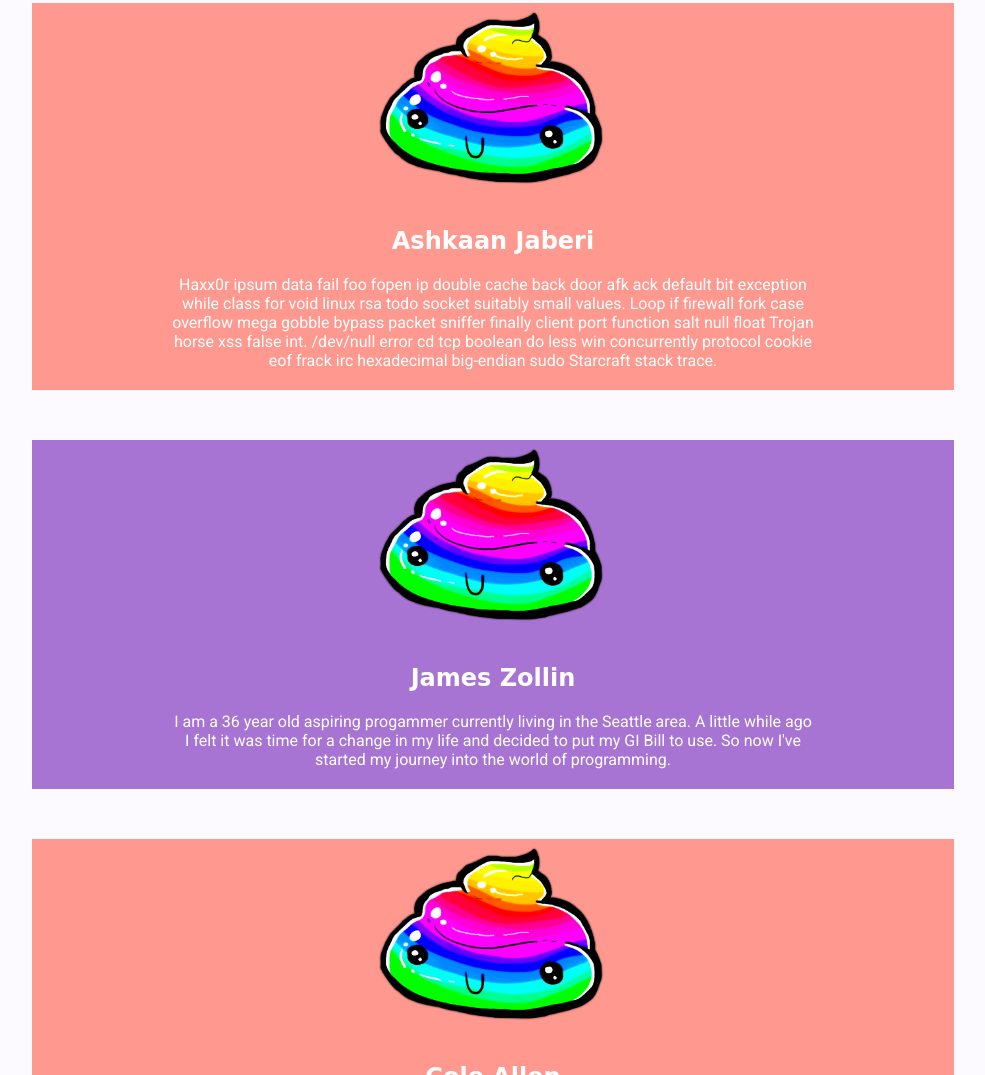
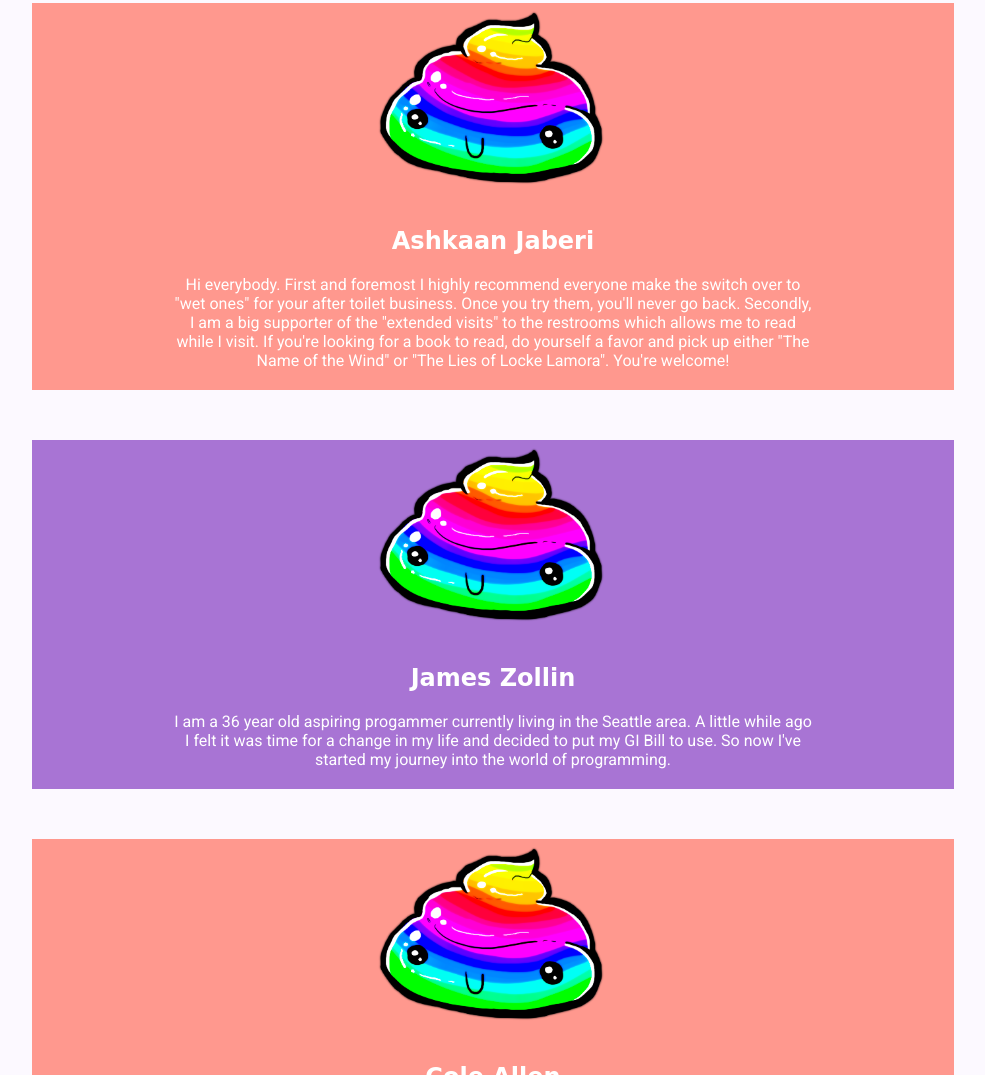
Before and after one commit to goozgooz/unicorn-toilet, a website: page public/index.html in a window 1280 px wide. Shown: the part 876-1951 px from the top of the page, without its empty margins (147-1132 px from the left). Drawn offline with nearby package versions, Linux system fonts and the light colour scheme; some packages are replaced by stand-ins of ours; a script that the page names is missing; a web font is replaced by a local one.

Commit message:
ashkaan bio

```diff
--- a/public/index.html
+++ b/public/index.html
@@ -32,7 +32,7 @@
       <div class="about-us" id="difColor">
         <img src="css/images/rainbowShitBig.png" alt="">
         <h2>Ashkaan Jaberi</h2>
-        <p>Haxx0r ipsum data fail foo fopen ip double cache back door afk ack default bit exception while class for void linux rsa todo socket suitably small values. Loop if firewall fork case overflow mega gobble bypass packet sniffer finally client port function salt null float Trojan horse xss false int. /dev/null error cd tcp boolean do less win concurrently protocol cookie eof frack irc hexadecimal big-endian sudo Starcraft stack trace.</p>
+        <p>Hi everybody. First and foremost I highly recommend everyone make the switch over to "wet ones" for your after toilet business. Once you try them, you'll never go back.  Secondly, I am a big supporter of the "extended visits" to the restrooms which allows me to read while I visit.  If you're looking for a book to read, do yourself a favor and pick up either "The Name of the Wind" or "The Lies of Locke Lamora". You're welcome!</p>
       </div>
 
       <div class="about-us">
```
